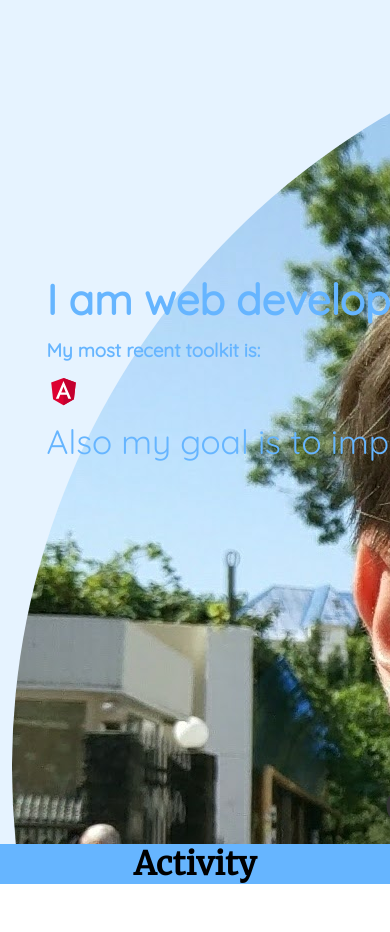
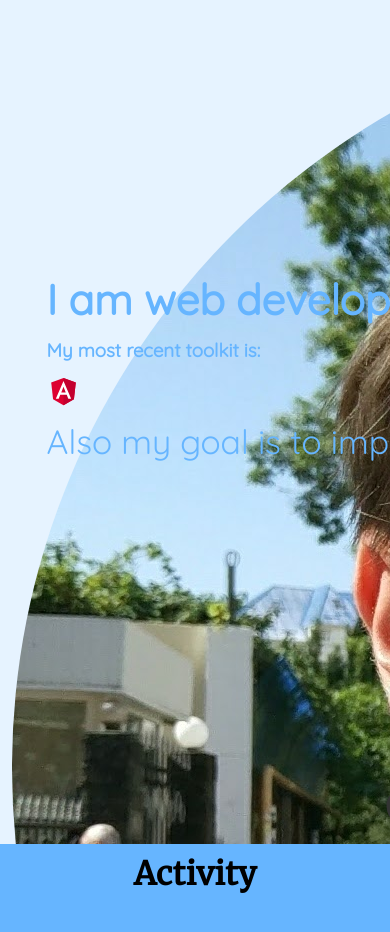
Before and after one commit to goncharovnikita/website, an Angular app in the folder front/: page / in a window 390 px wide. Shown: the top 932 px of the page. Before the commit the page ends 884 px from the top, so only its background shows below. Built offline with nearby package versions, Linux system fonts and the light colour scheme.

Commit message:
Fix media query problem

```diff
--- a/front/src/app/app.component.sass
+++ b/front/src/app/app.component.sass
@@ -1,9 +1,10 @@
 @import '~variables.sass'
 
 .layout
-  width: 100%
   height: 100%
-  display: block
+  display: grid
+  grid-template-areas: "sidebar" "content"
+  grid-template-rows: 100% 100%
 
 // SIDEBAR
 .sidebar
@@ -56,16 +57,16 @@
 
 @media (min-width: 600px)
   .layout
-    height: 100%
-    width: 100%
+    // height: 100%
+    // width: 100%
     display: grid
     grid-template-areas: "sidebar content"
     grid-template-columns: 33% 67%
 
-  .sidebar
-
-
-  .sidebar__avatar
+// @media (max-width: 599px)
+//   .layout
+//     height: 100%
+//     display: block
 
 
 // @media screen and (min-width: 762px)
```
